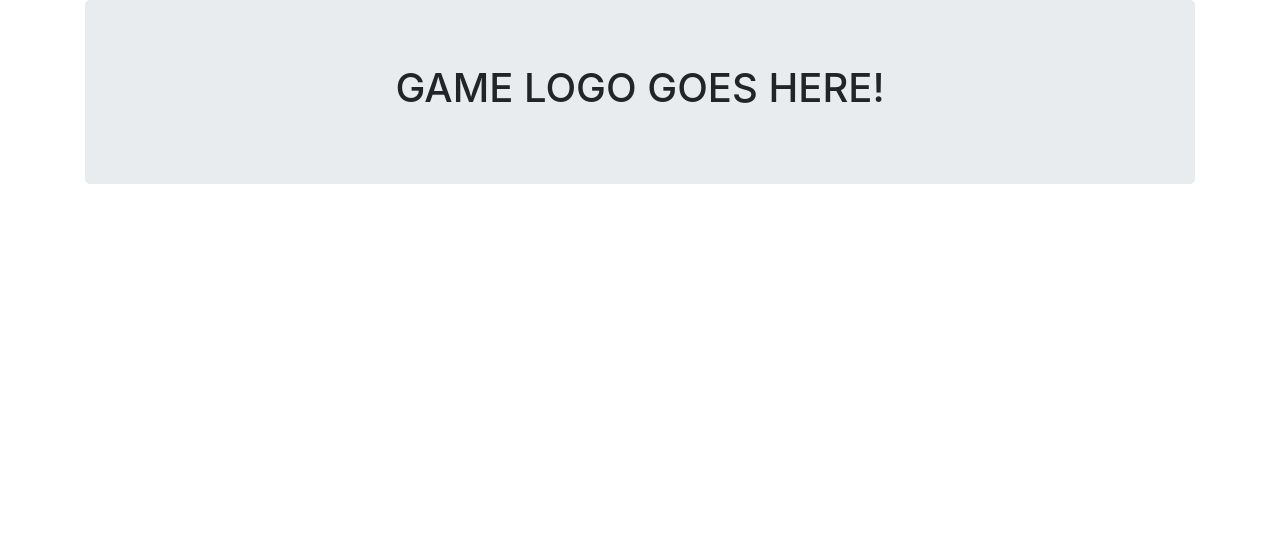
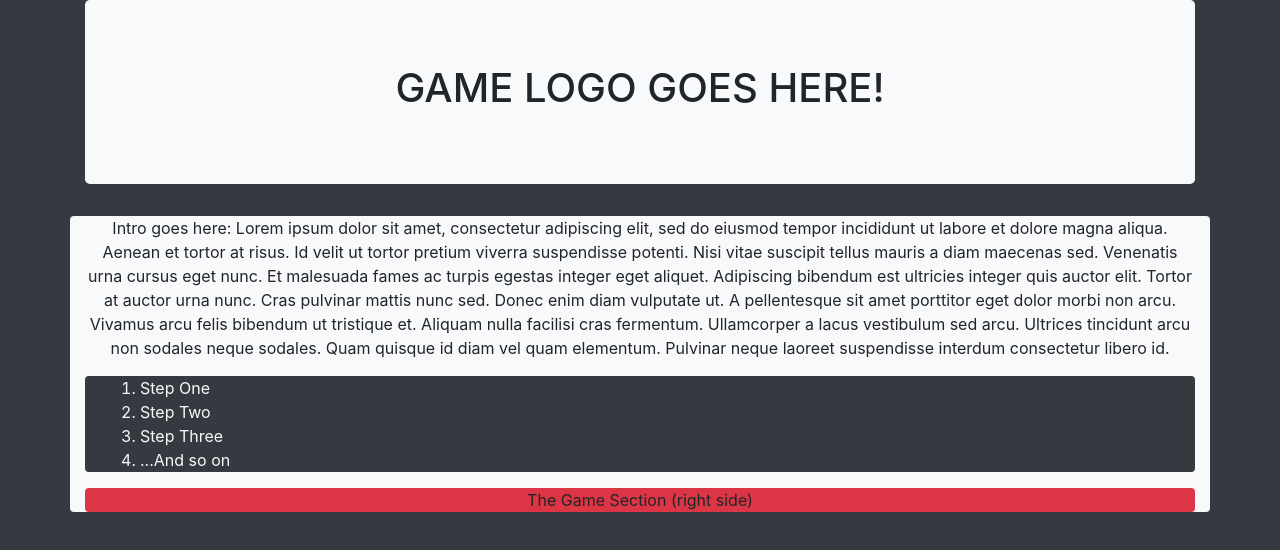
Before and after one commit to ggdgithub/Word-Guess-Game, a plain HTML site: page index.html in a window 1280 px wide. Drawn offline with nearby package versions, Linux system fonts and the light colour scheme.

Commit message:
Some progress made on layout, must work on section separation w/ in container

```diff
--- a/index.html
+++ b/index.html
@@ -1,5 +1,5 @@
 <!DOCTYPE html>
-<html>
+<html lang="en-us">
     <head>
         <title>
             Word Guess Game
@@ -10,16 +10,36 @@
         <link rel="stylesheet" href="https://stackpath.bootstrapcdn.com/bootstrap/4.3.1/css/bootstrap.min.css" integrity="sha384-ggOyR0iXCbMQv3Xipma34MD+dH/1fQ784/j6cY/iJTQUOhcWr7x9JvoRxT2MZw1T" crossorigin="anonymous">
     </head>
 
-    <body>
+    <body class="bg-dark">
         <!-- THE GAME LOGO-->
         <div class="container">
-            <div class="jumbotron text-center">
+            <div class="jumbotron text-center bg-light">
                 <h1>
                     GAME LOGO GOES HERE!
                 </h1>
             </div>
         </div>
         <!-- Game interface -->
+        <div class="container rounded bg-light text-center">
+            <p>
+                Intro goes here: Lorem ipsum dolor sit amet, consectetur adipiscing elit, sed do eiusmod tempor incididunt ut labore et dolore magna aliqua. Aenean et tortor at risus. Id velit ut tortor pretium viverra suspendisse potenti. Nisi vitae suscipit tellus mauris a diam maecenas sed. Venenatis urna cursus eget nunc. Et malesuada fames ac turpis egestas integer eget aliquet. Adipiscing bibendum est ultricies integer quis auctor elit. Tortor at auctor urna nunc. Cras pulvinar mattis nunc sed. Donec enim diam vulputate ut. A pellentesque sit amet porttitor eget dolor morbi non arcu. Vivamus arcu felis bibendum ut tristique et. Aliquam nulla facilisi cras fermentum. Ullamcorper a lacus vestibulum sed arcu. Ultrices tincidunt arcu non sodales neque sodales. Quam quisque id diam vel quam elementum. Pulvinar neque laoreet suspendisse interdum consectetur libero id.
+            </p>
+
+            <div class="container bg-dark text-light text-left rounded">
+                <ol>
+                    <li>
+                        Step One
+                    </li>
+                    <li>
+                        Step Two
+                    </li>
+                    <li>
+                        Step Three
+                    </li>
+                    <li>
+                        ...And so on
+                    </li>
+                </ol>
             <!-- "Press any key to get started!" -->
             <!-- Win counter -->
             <!-- Word Display -->
@@ -28,5 +48,13 @@
             <!-- Guess Counter (limit 10?) -->
             <!-- Already Guessed Letters -->
             <!-- "You won/lost! Play again?"-->
+            </div>
+
+            <div class="container bg-danger rounded">
+                <p>
+                    The Game Section (right side)
+                </p>
+            </div>
+        </div>
     </body>
 </html>
```
